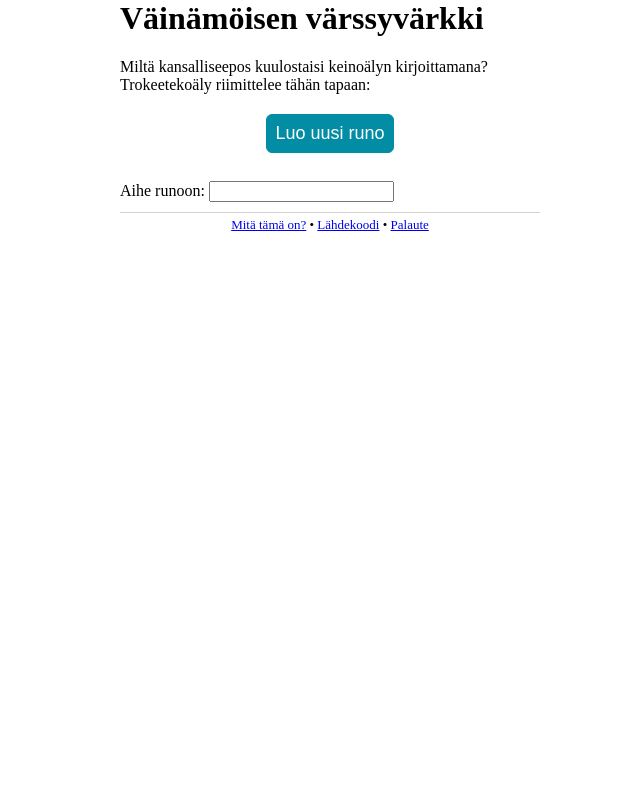
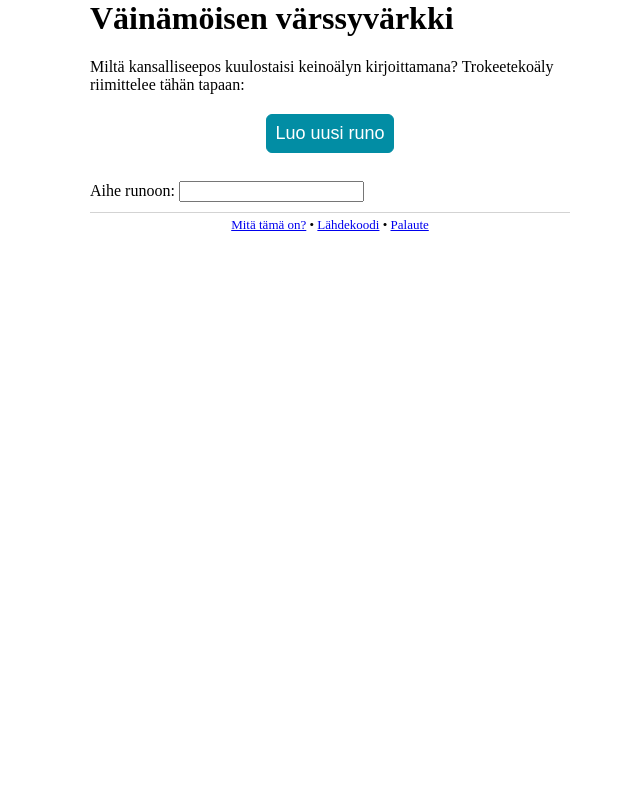
Before and after one commit to aajanki/kalevala-rnn, a Python web app: template templates/main.html in a window 1280 px wide. Shown: the whole page, without its empty margins (310-950 px from the left). Run offline with Jinja, Linux system fonts and the light colour scheme; the template is opened without the code that fills it, so the values that code supplies are empty.

Commit message:
viewport meta

```diff
--- a/static/selitys.html
+++ b/static/selitys.html
@@ -3,6 +3,7 @@
   <title>Kalevala-kone</title>
   <link href="/static/styles/kalevala.css" rel="stylesheet">
   <link href="/static/favicon.ico" rel="shortcut icon">
+  <meta name="viewport" content="width=device-width, initial-scale=1">
 </head>
 <body>
   <h1>Tekoäly runoilee?</h1>
--- a/static/styles/kalevala.css
+++ b/static/styles/kalevala.css
@@ -1,12 +1,12 @@
 body {
     margin: 0 auto;
-    width: 420px;
+    width: 30em;
 }
 
 #verses {
     font-size: large;
-    line-height: 1.5;
-    width: 300px;
+    line-height: 1.5em;
+    width: 20em;
     margin: 20px auto;
 }
 
--- a/templates/main.html
+++ b/templates/main.html
@@ -4,6 +4,7 @@
   <link href="/static/styles/kalevala.css" rel="stylesheet">
   <link href="/static/favicon.ico" rel="shortcut icon">
   <script type="text/javascript" src="/static/js/kalevala.js"></script>
+  <meta name="viewport" content="width=device-width, initial-scale=1">
 </head>
 <body>
   <h1>Väinämöisen värssyvärkki</h1>
```
